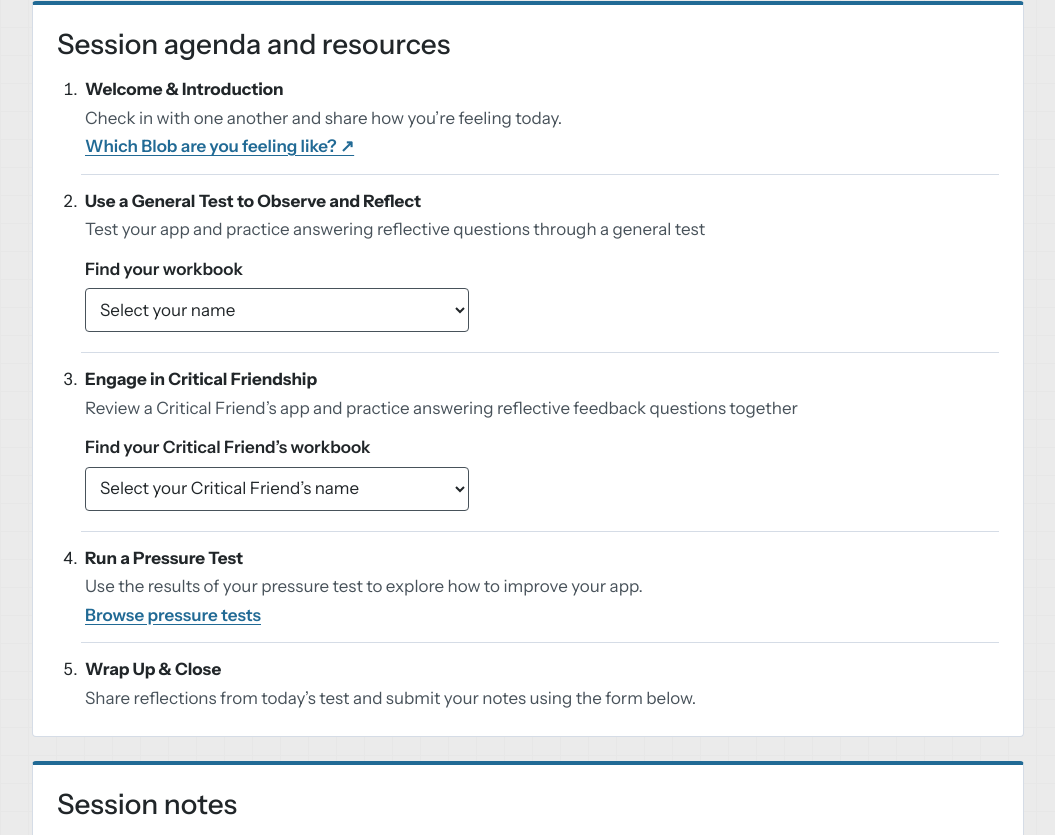
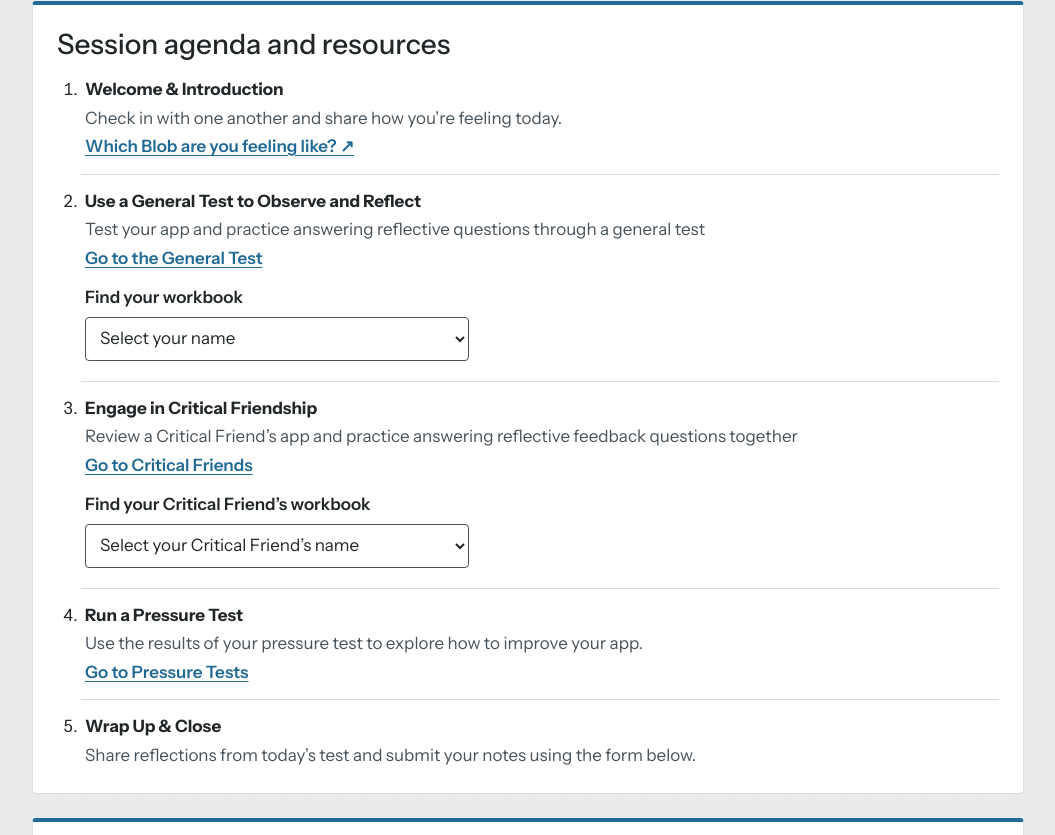
Before and after one commit to rmullen-ai/rmullen-ai.github.io, a plain HTML site: page december-cycle.html in a window 1280 px wide. Shown: the part 729-1564 px from the top of the page, without its empty margins (112-1167 px from the left). Drawn offline with Linux system fonts and the light colour scheme.

Commit message:
Add files via upload

```diff
--- a/december-cycle.html
+++ b/december-cycle.html
@@ -64,6 +64,7 @@
         </li>
         <li>
           <strong>Use a General Test to Observe and Reflect</strong><p>Test your app and practice answering reflective questions through a general test</p>
+          <a href="/general-test.html">Go to the General Test</a>
           <div class="participant-apps" data-workbook-lookup>
             <label for="own-workbook">Find your workbook</label>
             <select id="own-workbook" disabled>
@@ -79,6 +80,7 @@
         <li>
           <strong>Engage in Critical Friendship</strong>
           <p>Review a Critical Friend’s app and practice answering reflective feedback questions together</p>
+          <a href="/critical-friends.html">Go to Critical Friends</a>
           <div class="participant-apps" data-workbook-lookup>
             <label for="critical-friend-workbook">Find your Critical Friend’s workbook</label>
             <select id="critical-friend-workbook" disabled>
@@ -91,7 +93,7 @@
             <noscript><p>Enable JavaScript to look up a workbook by name.</p></noscript>
           </div>
         </li>
-        <li><strong>Run a Pressure Test</strong><p>Use the results of your pressure test to explore how to improve your app.</p><a href="/pressure-tests.html">Browse pressure tests</a></li>
+        <li><strong>Run a Pressure Test</strong><p>Use the results of your pressure test to explore how to improve your app.</p><a href="/pressure-tests.html">Go to Pressure Tests</a></li>
         <li><strong>Wrap Up &amp; Close</strong><p>Share reflections from today’s test and submit your notes using the form below.</p></li>
       </ol>
     </section>
```
Also changed, not shown: november-cycle.html (+1 -0 lines).
